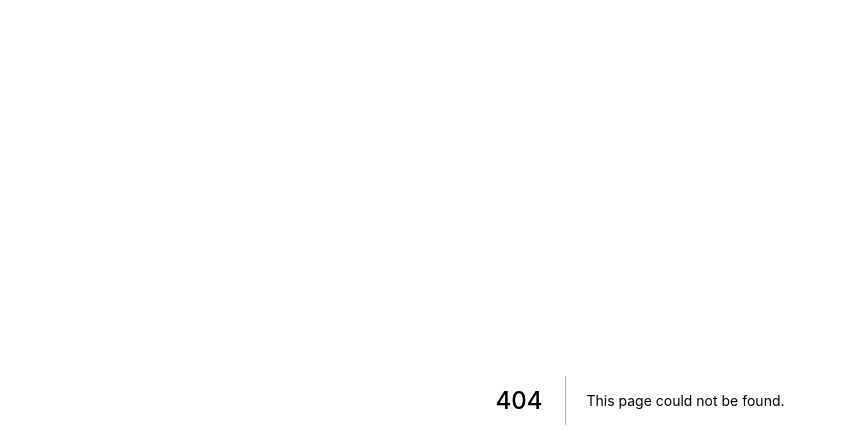
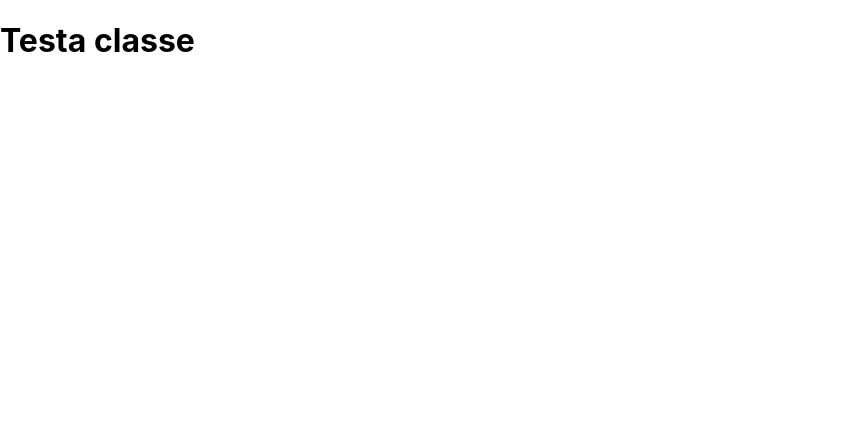
Before and after one commit to GeorgeSalu/nextjs, a Next.js app in the folder exercicios/: page /classe/Contador in a window 1280 px wide. Before the commit this address had no page. Shown: the top 448 px of the page, without its empty margins (0-846 px from the left). Built offline with nearby package versions, Linux system fonts and the light colour scheme.

Commit message:
componente baseado em classe

```diff
--- /dev/null
+++ b/exercicios/pages/classe/Contador.jsx
@@ -0,0 +1,12 @@
+import { Component } from "react";
+
+export default class Contador extends Component {
+    render() {
+        return (
+            <div>
+                <h1>Testa classe
+                </h1>
+            </div>
+        )
+    }
+}
```
